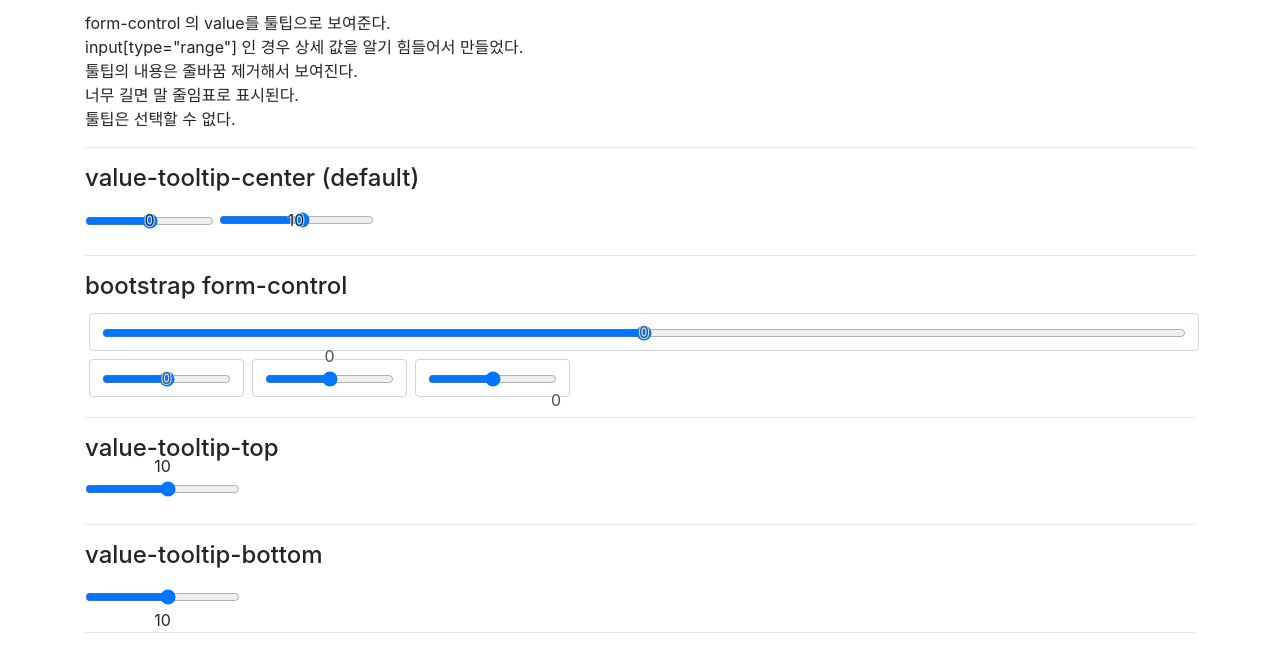
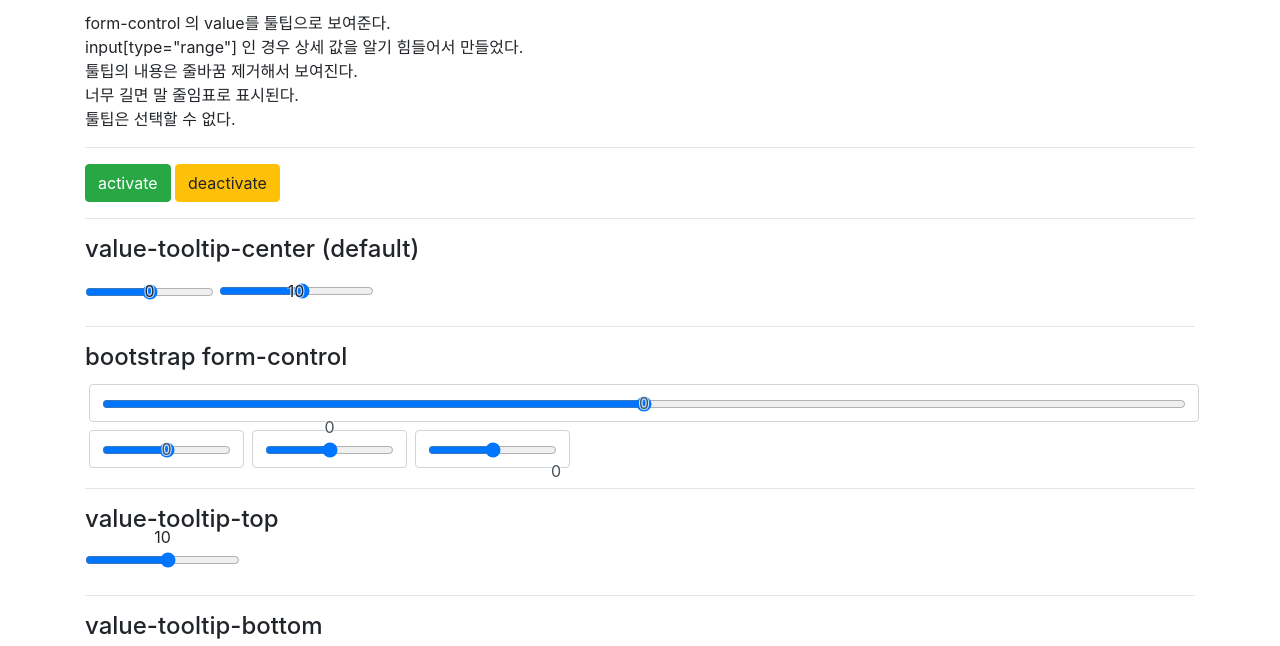
Before and after one commit to mins01/ui_valueTooltip, a plain HTML site: page index.html in a window 1280 px wide. Shown: the part 70-716 px from the top of the page. Drawn offline with nearby package versions, Linux system fonts and the light colour scheme; a script that the page names is missing.

Commit message:
activate/deactivate 버튼

```diff
--- a/index.html
+++ b/index.html
@@ -53,6 +53,9 @@
         툴팁의 내용은 줄바꿈 제거해서 보여진다.<br>
         너무 길면 말 줄임표로 표시된다.<br>
         툴팁은 선택할 수 없다.
+        <hr>
+        <button type="button" class="btn btn-success" onclick="ValueTooltip.activate()">activate</button>
+        <button type="button" class="btn btn-warning" onclick="ValueTooltip.deactivate()">deactivate</button>
         <hr>
         <h4>value-tooltip-center (default)</h4>
         <div class="value-tooltip-wrap">
```
